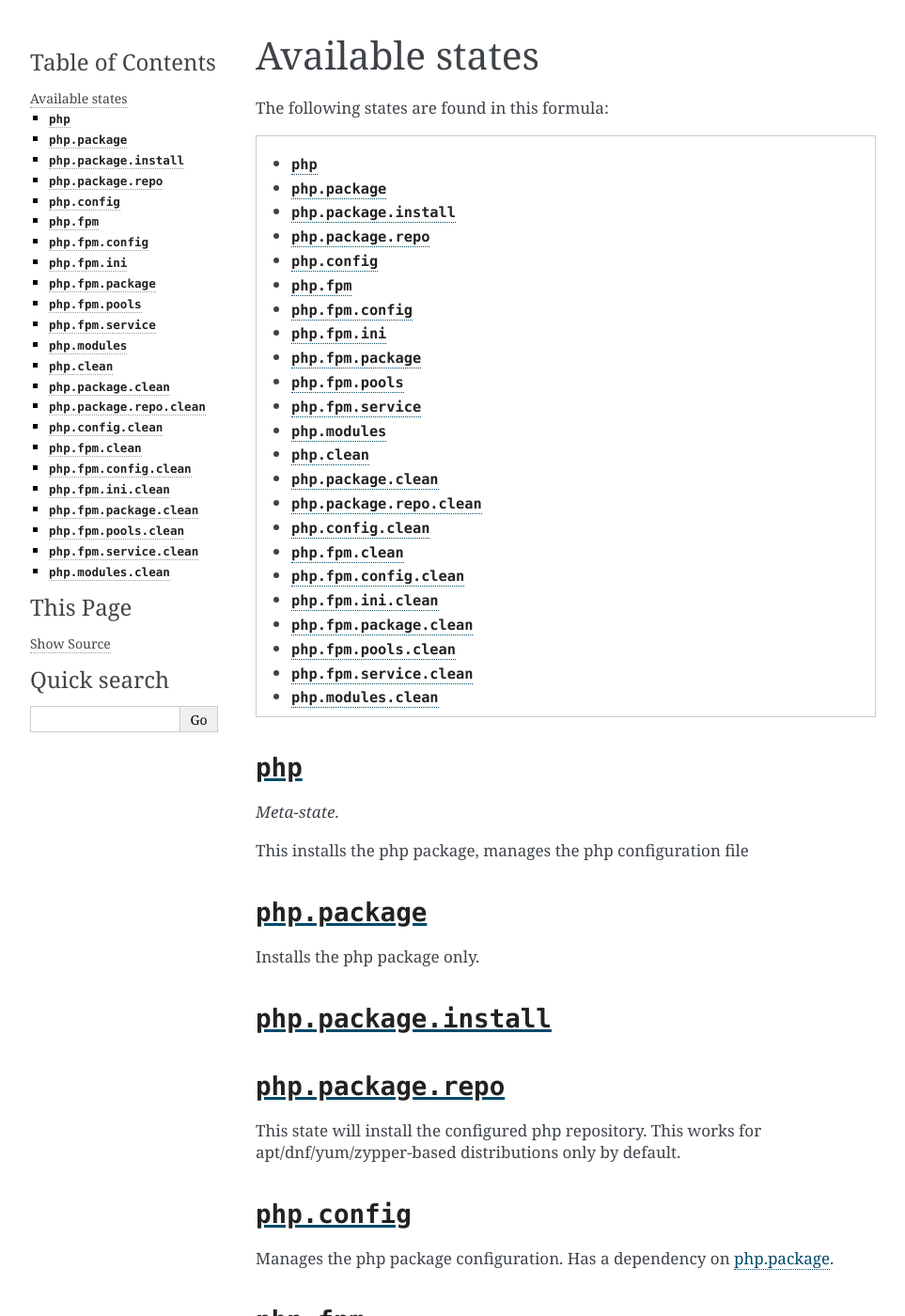
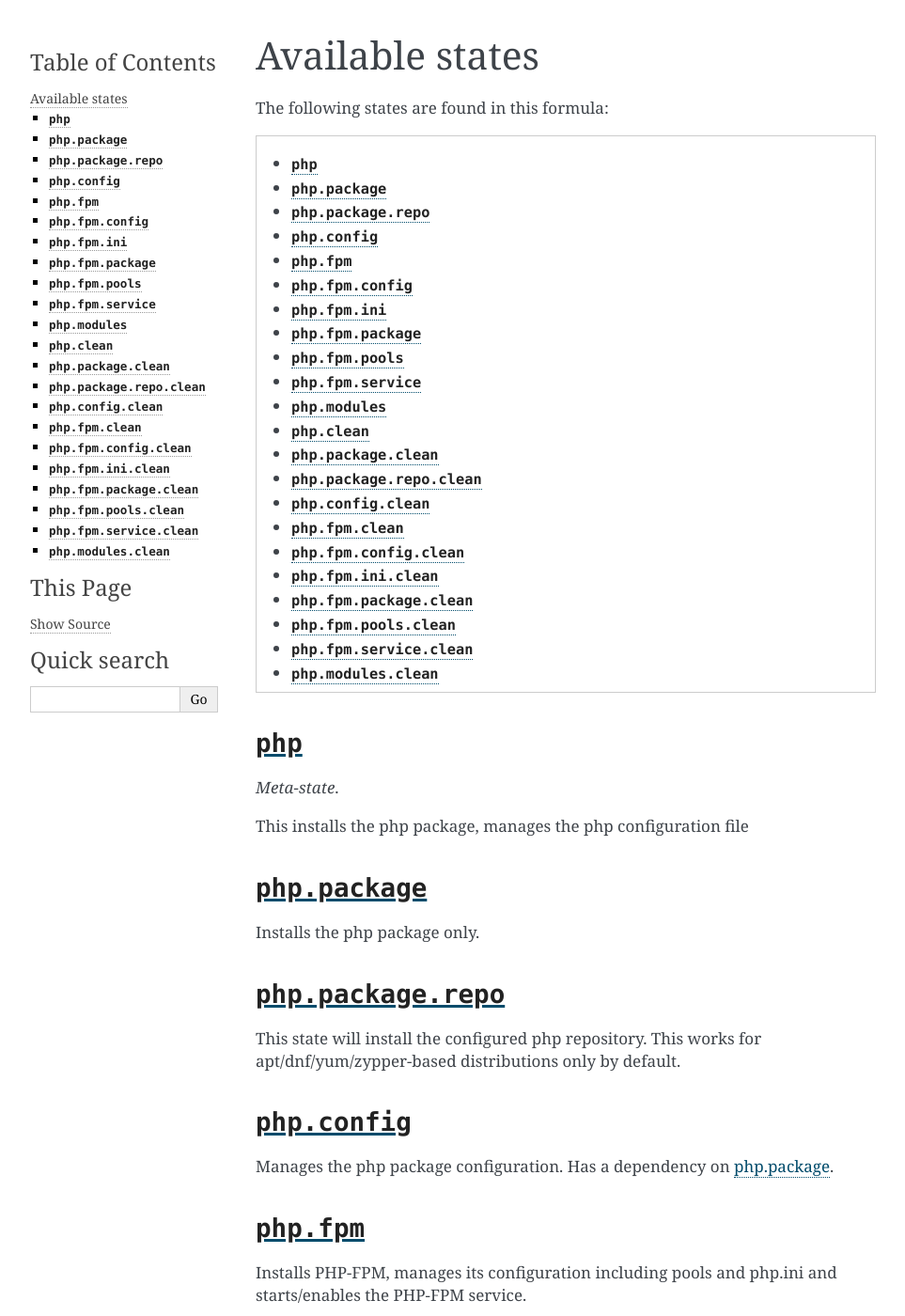
Before and after one commit to lkubb/salt-php-formula, a Sphinx documentation site: the page built from docs/states.rst, in a window 1280 px wide and 1400 px high. Shown: the whole window at 94% size, without its empty margins (148-1111 px from the left). Built offline with Sphinx 7.4.7, drawn with Linux system fonts in a browser that asks for light colours.

Commit message:
chore: Update template

```diff
--- a/docs/README.rst
+++ b/docs/README.rst
@@ -68,11 +68,6 @@ manages the php configuration file
 ``php.package``
 ^^^^^^^^^^^^^^^
 Installs the php package only.
-
-
-``php.package.install``
-^^^^^^^^^^^^^^^^^^^^^^^
-
 
 
 ``php.package.repo``
--- a/docs/states.rst
+++ b/docs/states.rst
@@ -18,11 +18,6 @@ manages the php configuration file
 ``php.package``
 ^^^^^^^^^^^^^^^
 Installs the php package only.
-
-
-``php.package.install``
-^^^^^^^^^^^^^^^^^^^^^^^
-
 
 
 ``php.package.repo``
```
Also changed, not shown: .cruft.json, 1 other file.
